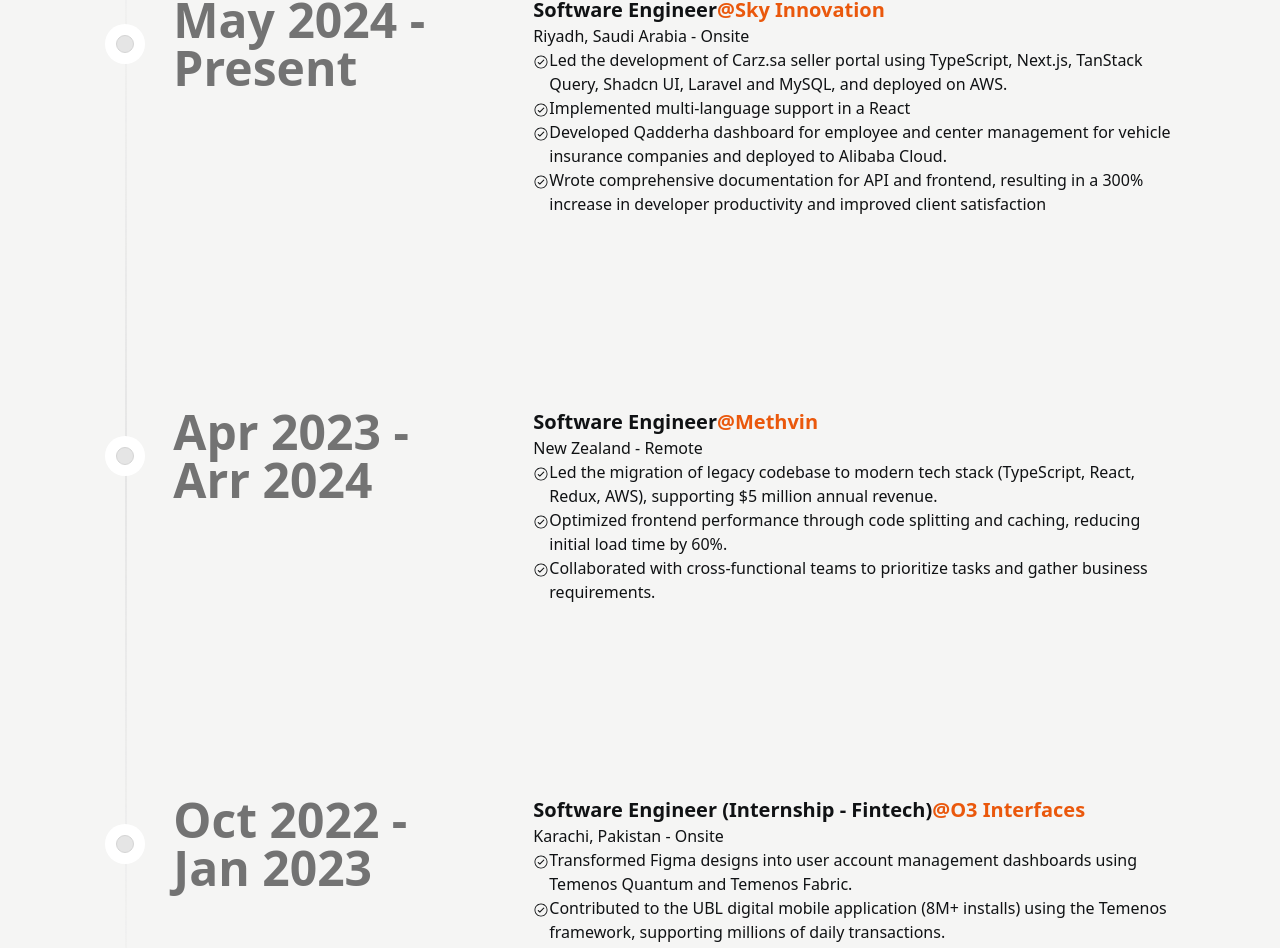
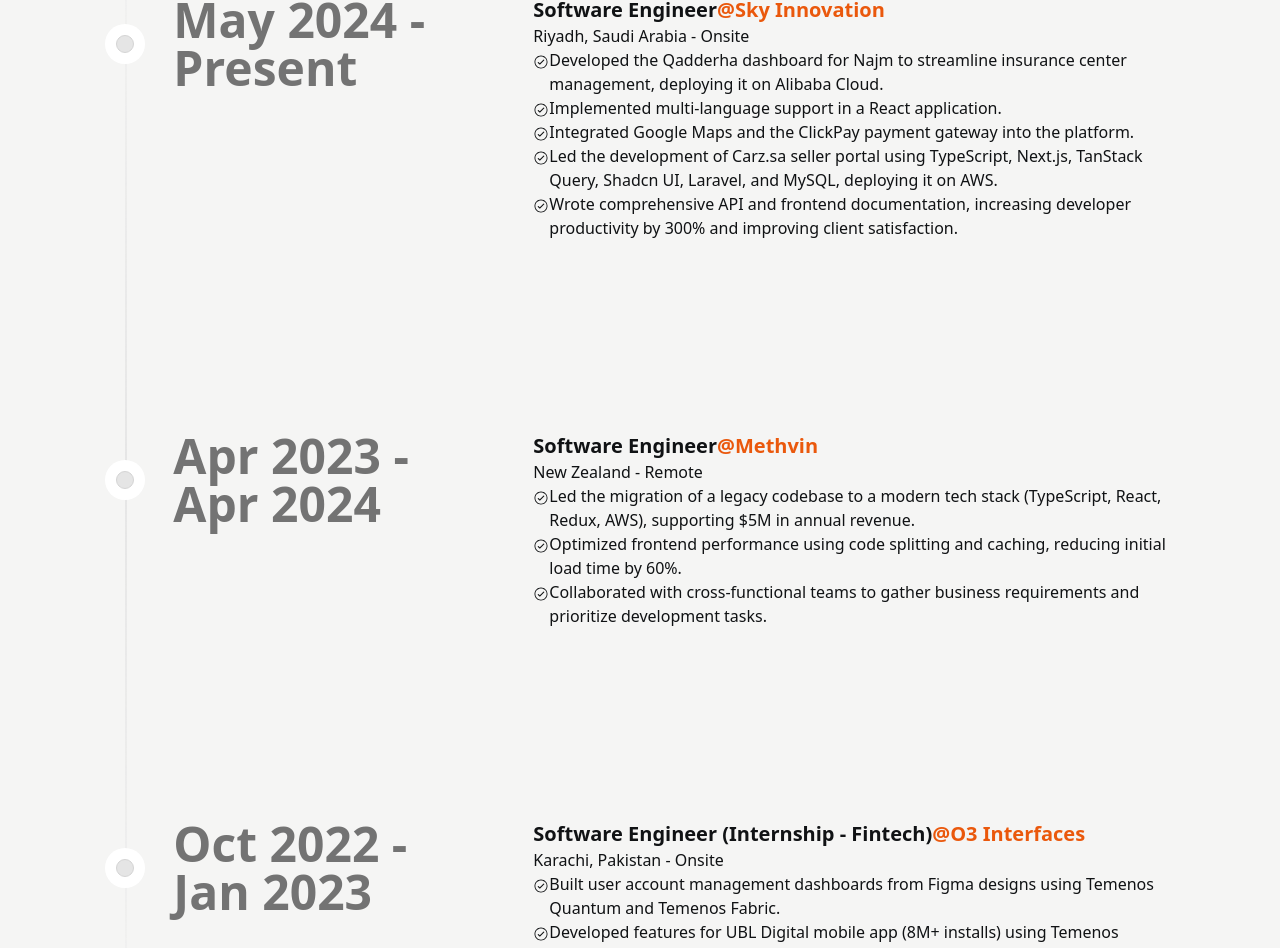
Before and after one commit to abdulwaheed-apk/abwaheed, a Next.js app: page /about in a window 1280 px wide. Shown: the part 1172-2120 px from the top of the page. Built offline with nearby package versions, Linux system fonts and the light colour scheme; no server answers; a web font is replaced by a local one.

Commit message:
new data updates

```diff
--- a/app/about/page.tsx
+++ b/app/about/page.tsx
@@ -78,7 +78,7 @@
         <div className='flex flex-col justify-start items-start gap-y-2 w-full md:w-9/12'>
           <h6 className='font-semibold text-lg'>
             Bachelors of Engineering in <strong>Electronic Engineering</strong>{' '}
-            (Jan 2018 - Oct 2021)
+            (Jan 2018 - Feb 2022)
           </h6>
           <p className='font-medium'>
             Dawood University of Engineering and Technology, Karachi, Pakistan
--- a/app/page.tsx
+++ b/app/page.tsx
@@ -214,14 +214,10 @@
         <div className='py-8 mx-auto max-w-screen-xl px-2 sm:py-16'>
           <div className='max-w-screen-md'>
             <h2 className='mb-4 text-4xl tracking-tight font-bold text-gray-900 dark:text-stone-100'>
-              Let&apos;s find more that brings us together.
+              Let&apos;s build something great together.
             </h2>
             <p className='mb-8 font-light text-gray-500 sm:text-xl dark:text-white'>
-              As a passionate full-stack engineer, I focus on transforming
-              concepts into efficient, scalable web applications. Discover my
-              recent projects and articles, highlighting my expertise in
-              building full-stack solutions using React, TypeScript, and other
-              modern technologies.
+              I build clean, efficient web applications that solve real problems. Whether you need a new project developed or existing systems improved, I&apos;d love to help.
             </p>
             <div className='flex flex-col space-y-4 sm:flex-row sm:space-y-0 sm:space-x-2'>
               <Button
--- a/app/work/page.tsx
+++ b/app/work/page.tsx
@@ -117,7 +117,7 @@
         icon: <IconBrandGithub className='size-3' />,
       },
     ],
-    image: '/assets/Qadderha-orders.png',
+    image: '/assets/projects/qaddrha-2.png',
     video: '/assets/projects/Qadderha-Dashboard-3-May-2025.mp4'
   },
   {
--- a/components/custom/footer.tsx
+++ b/components/custom/footer.tsx
@@ -14,7 +14,7 @@
           <Heart className='size-5 font-black inline-block hover:animate-pulse hover:text-orange-600 mx-1' />
           by{' '}
           <Link
-            href={'https://www.instagram.com/abdulwaheed.apk'}
+            href={'https://github.com/abdulwaheed-apk'}
             target='_blank'
             rel='noopener noreferrer'
             className='hover:text-orange-500'>
--- a/data/index.ts
+++ b/data/index.ts
@@ -10,7 +10,7 @@
     { name: 'Home', href: '/' },
     { name: 'About', href: '/about' },
     { name: 'Work', href: '/work' },
-    { name: 'Articles', href: '/articles' },
+    { name: 'Articles', href: '#' },
 ]
 
 export const socialNavigation = [
@@ -55,24 +55,24 @@
         location: 'Riyadh, Saudi Arabia',
         office: 'Onsite',
         work: [
-            'Led the development of Carz.sa seller portal using TypeScript, Next.js, TanStack Query, Shadcn UI, Laravel and MySQL, and deployed on AWS.',
-            'Implemented multi-language support in a React',
-            'Developed Qadderha dashboard for employee and center management for vehicle insurance companies and deployed to Alibaba Cloud.',
-            'Wrote comprehensive documentation for API and frontend, resulting in a 300% increase in developer productivity and improved\n' +
-                'client satisfaction',
+            'Developed the Qadderha dashboard for Najm to streamline insurance center management, deploying it on Alibaba Cloud.',
+            'Implemented multi-language support in a React application.',
+            'Integrated Google Maps and the ClickPay payment gateway into the platform.',
+            'Led the development of Carz.sa seller portal using TypeScript, Next.js, TanStack Query, Shadcn UI, Laravel, and MySQL, deploying it on AWS.',
+            'Wrote comprehensive API and frontend documentation, increasing developer productivity by 300% and improving client satisfaction.',
         ],
     },
     {
-        duration: 'Apr 2023 - Arr 2024',
+        duration: 'Apr 2023 - Apr 2024',
         position: 'Software Engineer',
         company: 'Methvin',
         companyWebsite: 'https://methvin.org/',
         location: 'New Zealand',
         office: 'Remote',
         work: [
-            'Led the migration of legacy codebase to modern tech stack (TypeScript, React, Redux, AWS), supporting $5 million annual revenue.',
-            'Optimized frontend performance through code splitting and caching, reducing initial load time by 60%.',
-            'Collaborated with cross-functional teams to prioritize tasks and gather business requirements.',
+            'Led the migration of a legacy codebase to a modern tech stack (TypeScript, React, Redux, AWS), supporting $5M in annual revenue.',
+            'Optimized frontend performance using code splitting and caching, reducing initial load time by 60%.',
+            'Collaborated with cross-functional teams to gather business requirements and prioritize development tasks.',
         ],
     },
     // {
@@ -95,9 +95,9 @@
         location: 'Karachi, Pakistan',
         office: 'Onsite',
         work: [
-            'Transformed Figma designs into user account management dashboards using Temenos Quantum and Temenos Fabric.',
-            'Contributed to the UBL digital mobile application (8M+ installs) using the Temenos framework, supporting millions of daily transactions.',
-            'Collaborated on RESTful API integration for application, liaising with backend teams and partner companies.',
+            'Built user account management dashboards from Figma designs using Temenos Quantum and Temenos Fabric.',
+            'Developed features for UBL Digital mobile app (8M+ installs) using Temenos framework, processing millions of daily transactions.',
+            'Integrated RESTful APIs into the application, coordinating with backend teams and third-party partners.',
         ],
     },
 ]
```
Also changed, not shown: public/assets/projects/qaddrha-2.png (added), public/assets/projects/qaddrha-3.png (added).
